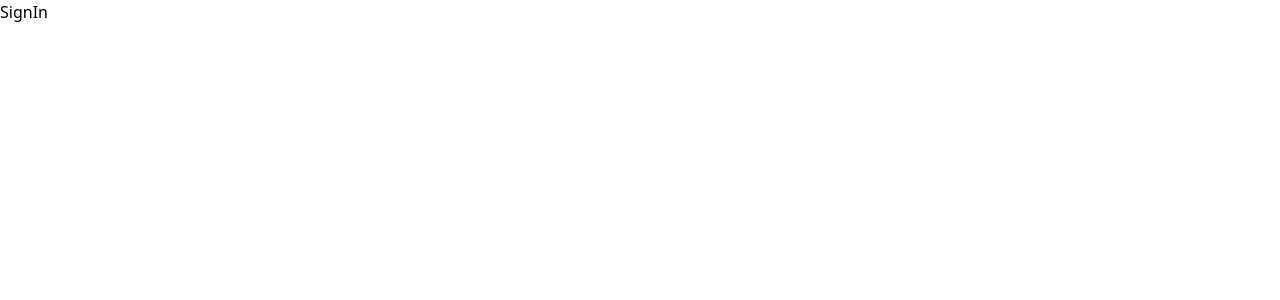
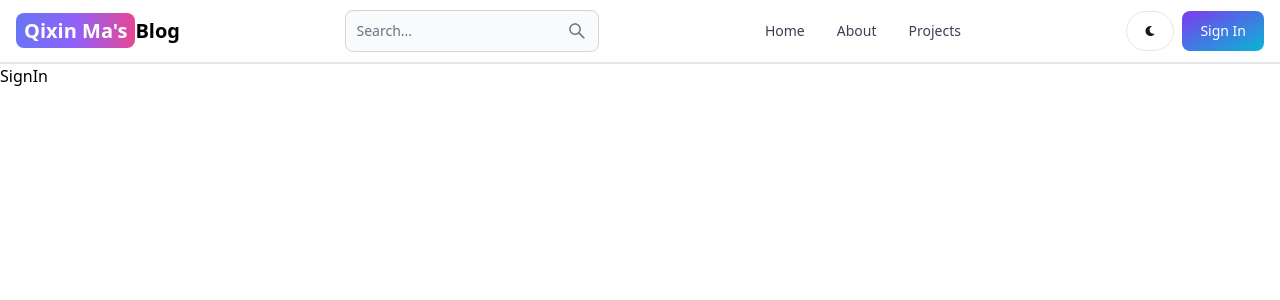
Before and after one commit to Mark19971014/MREN_Blog, a React (Vite) app in the folder client/: page /sign-in in a window 1280 px wide. Shown: the top 300 px of the page. Built offline with nearby package versions, Linux system fonts and the light colour scheme.

Commit message:
add header

```diff
--- a/client/package.json
+++ b/client/package.json
@@ -10,6 +10,8 @@
     "preview": "vite preview"
   },
   "dependencies": {
+    "flowbite": "^2.3.0",
+    "flowbite-react": "^0.7.6",
     "react": "^18.2.0",
     "react-dom": "^18.2.0",
     "react-router-dom": "^6.22.3"
--- a/client/src/App.jsx
+++ b/client/src/App.jsx
@@ -7,10 +7,12 @@
 import Dashboard from './pages/Dashboard'
 import Projects from './pages/Projects'
 import About from './pages/About'
+import Header from './components/Header'
 
 export default function App() {
   return (
     <BrowserRouter>
+      <Header></Header>
         <Routes>
         <Route path = "/" element= {<Home />} />
         <Route path = "/about" element= {<About />} />
@@ -18,8 +20,9 @@
         <Route path = "/sign-up" element= {<SignUP />} />
         <Route path = "/dashboard" element= {<Dashboard />} />
         <Route path = "/projects" element= {<Projects />} />
+        </Routes>
 
-      </Routes>
+
     </BrowserRouter>
 
   )
--- /dev/null
+++ b/client/src/components/Header.jsx
@@ -0,0 +1,64 @@
+import { Navbar, TextInput,Button } from "flowbite-react";
+import { Link,useLocation } from "react-router-dom";
+import {AiOutlineSearch} from 'react-icons/ai';
+import {FaMoon} from 'react-icons/fa';
+
+export default function Header() {
+  const path = useLocation.pathname;
+    return (
+    <Navbar className="border-b-2">
+        <Link
+        to = "/"
+        className='self-center whitespace-nowrap text-sm
+        sm:text-xl font-semibold dark:text-white'
+        >
+            <span className="px-2 py-1 bg-gradient-to-r from-indigo-500
+            via-purple-500 to-pink-500 rounded-lg text-white">Qixin Ma's</span>
+            Blog
+        </Link>
+        <form>
+            <TextInput
+             type = 'text'
+             placeholder="Search..."
+             rightIcon={AiOutlineSearch}
+             className="hidden lg:inline"
+              />
+        </form>
+        <Button className='w-12 h-10 lg:hidden' color = 'gray' pill>
+            <AiOutlineSearch/>
+        </Button>
+        <div className= 'flex gap-2 md:order-2'>
+            <Button className= 'w-12 h-10 hidden sm:inline' color="gray" pill>
+                <FaMoon/>
+            </Button>
+            <Link to ='/sign-in'>
+                <Button gradientDuoTone = 'purpleToBlue'>
+                  Sign In
+                </Button>
+            </Link>
+            <Navbar.Toggle/>
+
+        </div>
+        {/*why we put Navbar.Collapse outside the div, what is div
+        tow anchor tag not allowed put together, Navbar.Link & Link:
+           why as {div} can solve it  */}
+        <Navbar.Collapse>
+                <Navbar.Link active = {path === "/"} as = {'div'}>
+                    <Link to = '/'>
+                        Home
+                    </Link>
+                </Navbar.Link>
+                <Navbar.Link  active = {path === "/about"} as = {'div'}>
+                    <Link to = '/about'>
+                        About
+                    </Link>
+                </Navbar.Link>
+                <Navbar.Link  active = {path === "/project"} as = {'div'}>
+                    <Link to = '/projects'>
+                        Projects
+                    </Link>
+                </Navbar.Link>
+            </Navbar.Collapse>
+    </Navbar>
+  );
+}
--- a/client/tailwind.config.js
+++ b/client/tailwind.config.js
@@ -3,9 +3,10 @@
   content: [
     "./index.html",
     "./src/**/*.{js,ts,jsx,tsx}",
+    "node_modules/flowbite-react/lib/esm/**/*.js",
   ],
   theme: {
     extend: {},
   },
-  plugins: [],
+  plugins: [require("flowbite/plugin")],
 };
--- /dev/null
+++ b/package.json
@@ -0,0 +1,5 @@
+{
+  "dependencies": {
+    "react-icons": "^5.0.1"
+  }
+}
```
Also changed, not shown: 2 other files (tests, documents, lock files or other folders). Lines whose indentation alone changed are shown as unchanged.
